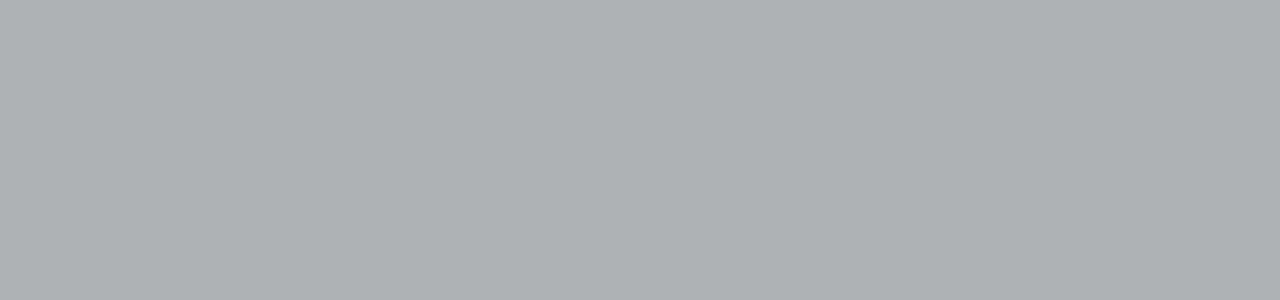
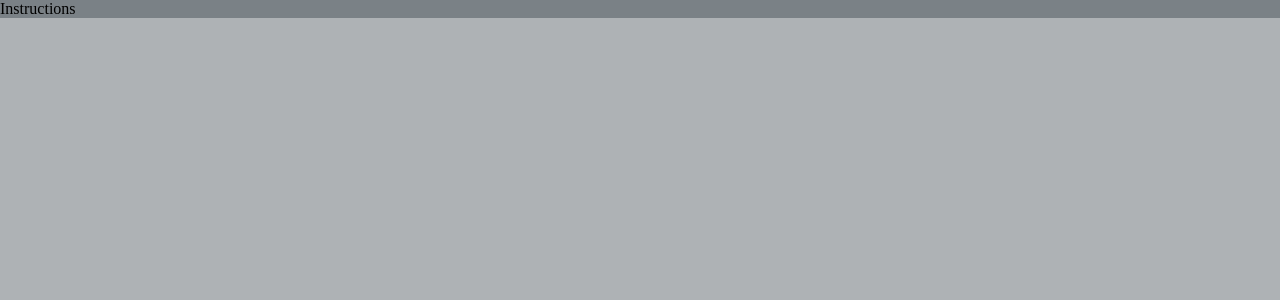
Before and after one commit to walgamal/WhizDumb, a React (Vite) app: page /instructions in a window 1280 px wide. Before the commit this address had no page. Shown: the top 300 px of the page. Built offline with nearby package versions, Linux system fonts and the light colour scheme; a web font is replaced by a local one.

Commit message:
Created Instructions Page with route

```diff
--- a/src/App.jsx
+++ b/src/App.jsx
@@ -2,6 +2,7 @@ import { BrowserRouter as Router, Routes, Route } from "react-router-dom"
 import Home from './Pages/Home.jsx'
 import About from './Pages/About.jsx'
 import Contact from './Pages/Contact.jsx'
+import Instructions from "./Pages/Instructions.jsx";
 
 function App() {
   return (
@@ -10,6 +11,7 @@ function App() {
         <Route path="/" element={<Home />} />
         <Route path="/about" element={<About />} />
         <Route path="/contact" element={<Contact />} />
+        <Route path="/instructions" element={<Instructions />} />
       </Routes>
     </Router>
   );
--- /dev/null
+++ b/src/Pages/Instructions.jsx
@@ -0,0 +1,9 @@
+import React from 'react'
+
+function Instructions() {
+  return (
+    <div>Instructions</div>
+  )
+}
+
+export default Instructions
```
